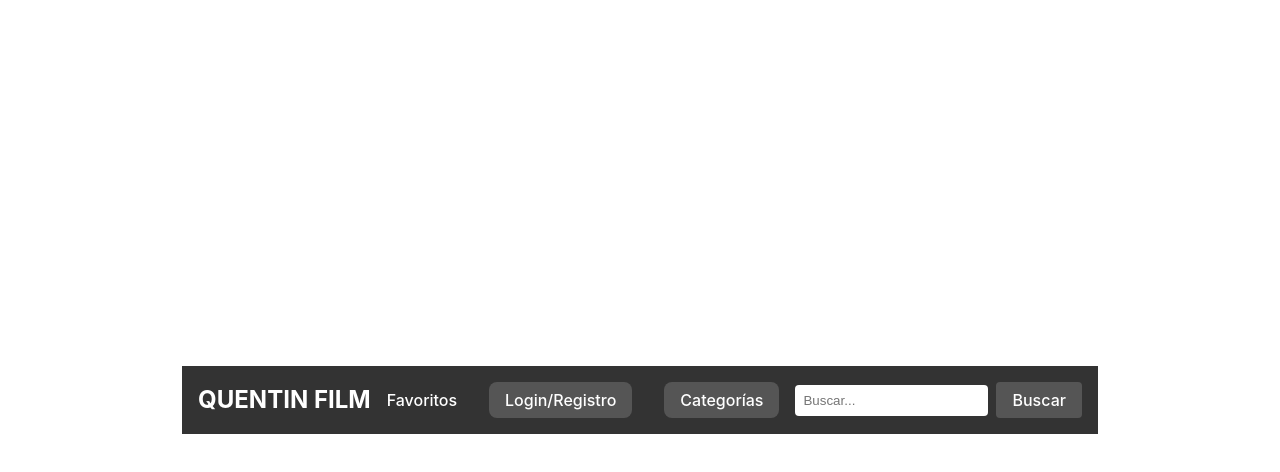
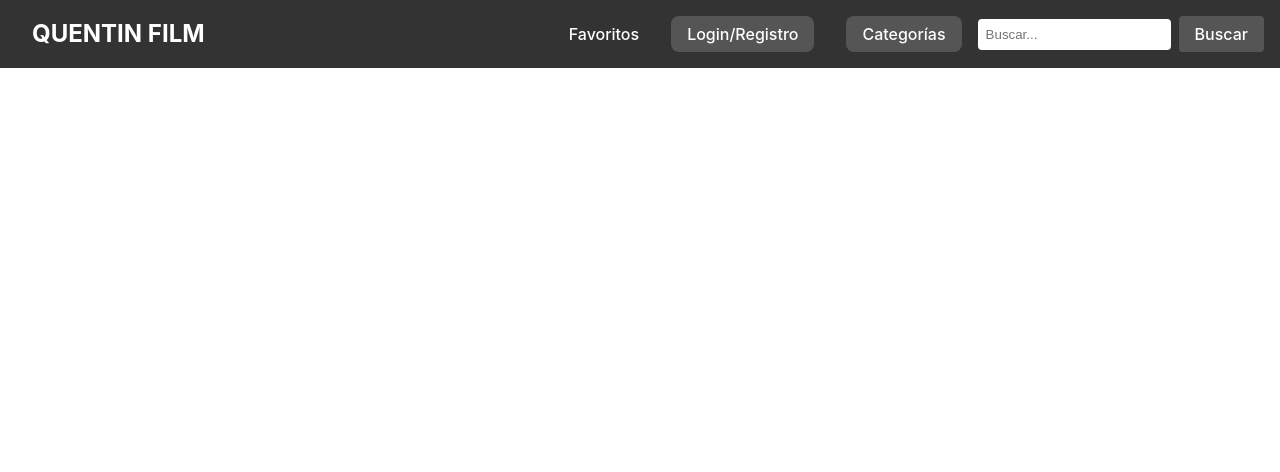
Before and after one commit to cristobendito/quentin_reactino, a React (Vite) app: page / in a window 1280 px wide. Shown: the top 472 px of the page. Built offline with nearby package versions, Linux system fonts and the light colour scheme.

Commit message:
fix: tamaño de la navbar

```diff
--- a/src/components/navbar/navbar.css
+++ b/src/components/navbar/navbar.css
@@ -5,11 +5,17 @@
     justify-content: space-between;
     align-items: center;
     background-color: #333;
-    padding: 1rem;
+    padding: 1rem ;
     color: white;
+    position: fixed;
+    top: 0;
+    left: 0;
+    width: 100%;
+    z-index: 1000; /* Asegura que el navbar esté sobre otros contenidos */
   }
 
   .navbar-title {
+    padding-left: 1rem;
     font-size: 1.5rem;
     font-weight: bold;
   }
@@ -74,6 +80,7 @@
   .navbar-search {
     display: flex;
     align-items: center;
+    margin-right: 2rem;
   }
 
   .navbar-search-input {
@@ -95,3 +102,8 @@
   .navbar-search-button:hover {
     background-color: #777;
   }
+
+  body {
+    margin: 0;
+    padding-top: 64px; /* Espacio para el navbar fijo */
+  }
```
